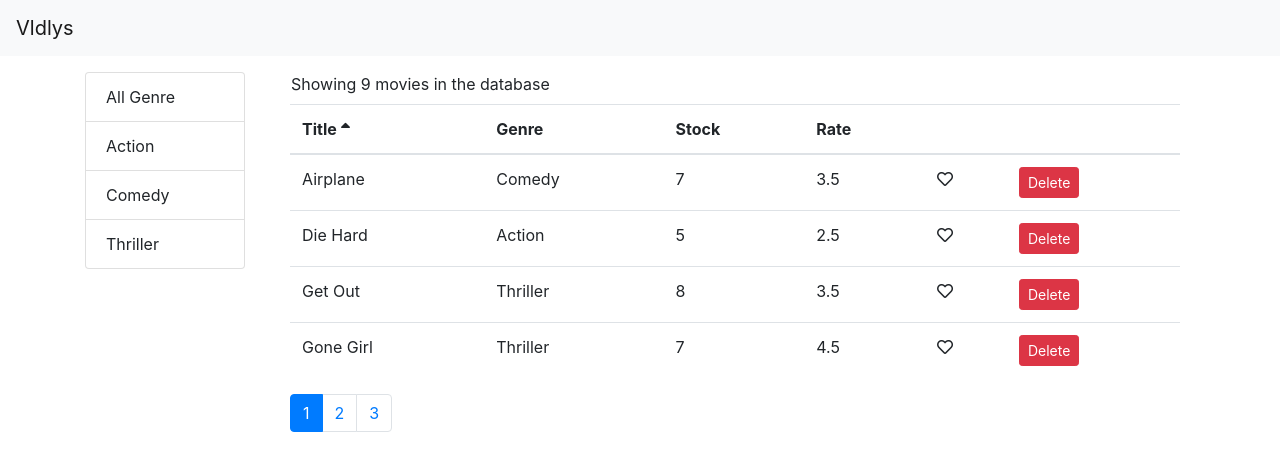
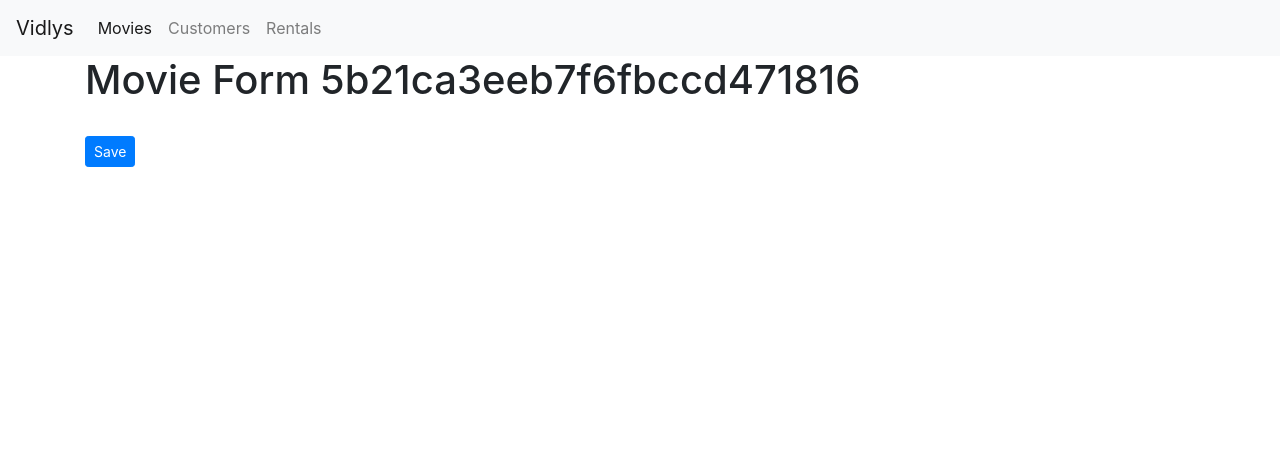
Before and after one commit to MirzaAbdullah/Vldly-React-JS, a React (Create React App) app: page /movies/5b21ca3eeb7f6fbccd471816 in a window 1280 px wide. Shown: the top 470 px of the page. Built offline with nearby package versions, Linux system fonts and the light colour scheme.

Commit message:
Routing Implemented using react router dom

```diff
--- a/package.json
+++ b/package.json
@@ -12,6 +12,7 @@
     "prop-types": "^15.7.2",
     "react": "^16.13.0",
     "react-dom": "^16.13.0",
+    "react-router-dom": "^5.1.2",
     "react-scripts": "3.4.0"
   },
   "scripts": {
--- a/src/App.js
+++ b/src/App.js
@@ -1,14 +1,27 @@
 import React from "react";
+import { Route, Redirect, Switch } from "react-router-dom";
+import Movies from "./components/Movies";
+import NavBar from "./components/NavBar";
+import Customers from "./components/Customers";
+import Rentals from "./components/Rentals";
+import NotFound from "./components/NotFound";
+import MovieForm from "./components/MovieForm";
 import "./App.css";
-import NavBar from "./components/NavBar";
-import Movies from "./components/Movies";
 
 function App() {
   return (
     <React.Fragment>
       <NavBar />
       <main className="container">
-        <Movies />
+        <Switch>
+          <Route path="/movies/:id" component={MovieForm} />
+          <Route path="/movies" component={Movies}></Route>
+          <Route path="/customers" component={Customers}></Route>
+          <Route path="/rentals" component={Rentals}></Route>
+          <Route path="/not-found" component={NotFound}></Route>
+          <Redirect exact from="/" to="movies" />
+          <Redirect to="/not-found" />
+        </Switch>
       </main>
     </React.Fragment>
   );
--- /dev/null
+++ b/src/components/Customers.jsx
@@ -0,0 +1,7 @@
+import React from "react";
+
+const Customers = () => {
+  return <h1>Customers</h1>;
+};
+
+export default Customers;
--- /dev/null
+++ b/src/components/MovieForm.jsx
@@ -0,0 +1,19 @@
+import React from "react";
+
+const MovieForm = ({ match, history }) => {
+  return (
+    <div className="row">
+      <div className="col-12">
+        <h1>Movie Form {match.params.id}</h1> <br />
+        <button
+          className="btn btn-primary btn-sm"
+          onClick={() => history.push("/movies")}
+        >
+          Save
+        </button>
+      </div>
+    </div>
+  );
+};
+
+export default MovieForm;
--- a/src/components/MoviesGrid.jsx
+++ b/src/components/MoviesGrid.jsx
@@ -1,10 +1,15 @@
 import React, { Component } from "react";
+import { Link } from "react-router-dom";
 import Table from "./common/Table";
 import Like from "./common/Like";
 
 class MoviesGrid extends Component {
   columns = [
-    { path: "title", label: "Title" },
+    {
+      path: "title",
+      label: "Title",
+      content: movie => <Link to={`/movies/${movie._id}`}>{movie.title}</Link>
+    },
     { path: "genre.name", label: "Genre" },
     { path: "numberInStock", label: "Stock" },
     { path: "dailyRentalRate", label: "Rate" },
--- a/src/components/NavBar.jsx
+++ b/src/components/NavBar.jsx
@@ -1,16 +1,45 @@
-import React, { Component } from "react";
+import React from "react";
+import { NavLink, Link } from "react-router-dom";
+import Customers from "./Customers";
 
-class NavBar extends Component {
-  state = {};
-  render() {
-    return (
-      <nav className="navbar navbar-light bg-light">
-        <a className="navbar-brand" href="/index">
-          Vldlys
-        </a>
-      </nav>
-    );
-  }
-}
+const NavBar = () => {
+  return (
+    <nav className="navbar navbar-expand-lg navbar-light bg-light">
+      <Link className="navbar-brand" to="/">
+        Vidlys
+      </Link>
+      <button
+        className="navbar-toggler"
+        type="button"
+        data-toggle="collapse"
+        data-target="#navbarNav"
+        aria-controls="navbarNav"
+        aria-expanded="false"
+        aria-label="Toggle navigation"
+      >
+        <span className="navbar-toggler-icon"></span>
+      </button>
+      <div className="collapse navbar-collapse" id="navbarNav">
+        <ul className="navbar-nav">
+          <li className="nav-item">
+            <NavLink className="nav-link" to="/movies">
+              Movies
+            </NavLink>
+          </li>
+          <li className="nav-item">
+            <NavLink className="nav-link" to="/customers">
+              Customers
+            </NavLink>
+          </li>
+          <li className="nav-item">
+            <NavLink className="nav-link" to="/rentals">
+              Rentals
+            </NavLink>
+          </li>
+        </ul>
+      </div>
+    </nav>
+  );
+};
 
 export default NavBar;
--- /dev/null
+++ b/src/components/NotFound.jsx
@@ -0,0 +1,7 @@
+import React from "react";
+
+const NotFound = () => {
+  return <h1>Not Found</h1>;
+};
+
+export default NotFound;
--- /dev/null
+++ b/src/components/Rentals.jsx
@@ -0,0 +1,7 @@
+import React from "react";
+
+const Rentals = () => {
+  return <h1>Rentals</h1>;
+};
+
+export default Rentals;
--- a/src/index.js
+++ b/src/index.js
@@ -1,12 +1,18 @@
 import React from "react";
 import ReactDOM from "react-dom";
+import { BrowserRouter } from "react-router-dom";
 import "./index.css";
 import App from "./App";
 import * as serviceWorker from "./serviceWorker";
 import "bootstrap/dist/css/bootstrap.css";
 import "@fortawesome/fontawesome-free/css/all.css";
 
-ReactDOM.render(<App />, document.getElementById("root"));
+ReactDOM.render(
+  <BrowserRouter>
+    <App />
+  </BrowserRouter>,
+  document.getElementById("root")
+);
 
 // If you want your app to work offline and load faster, you can change
 // unregister() to register() below. Note this comes with some pitfalls.
```
Also changed, not shown: 1 other file (tests, documents, lock files or other folders).
